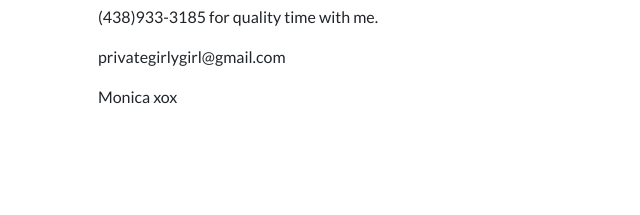
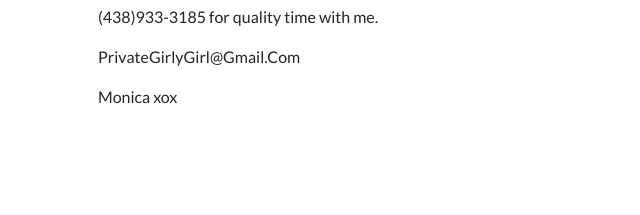
Before and after one commit to mnlv/mnlv.github.io, a plain HTML site: page contact.html in a window 1280 px wide. Shown: the part 315-530 px from the top of the page, 35-675 px from the left. Drawn offline with nearby package versions, Linux system fonts and the light colour scheme.

Commit message:
format email

```diff
--- a/contact.html
+++ b/contact.html
@@ -73,7 +73,7 @@
             <div class="p-5">
               <h2 class="display-4">Contact me...</h2>
               <p>(438)933-3185 for quality time with me.</p>
-              <p>privategirlygirl@gmail.com</p>
+              <p>PrivateGirlyGirl@Gmail.Com</p>
               <p></p>
               <p>Monica xox</p>
             </div>
```
